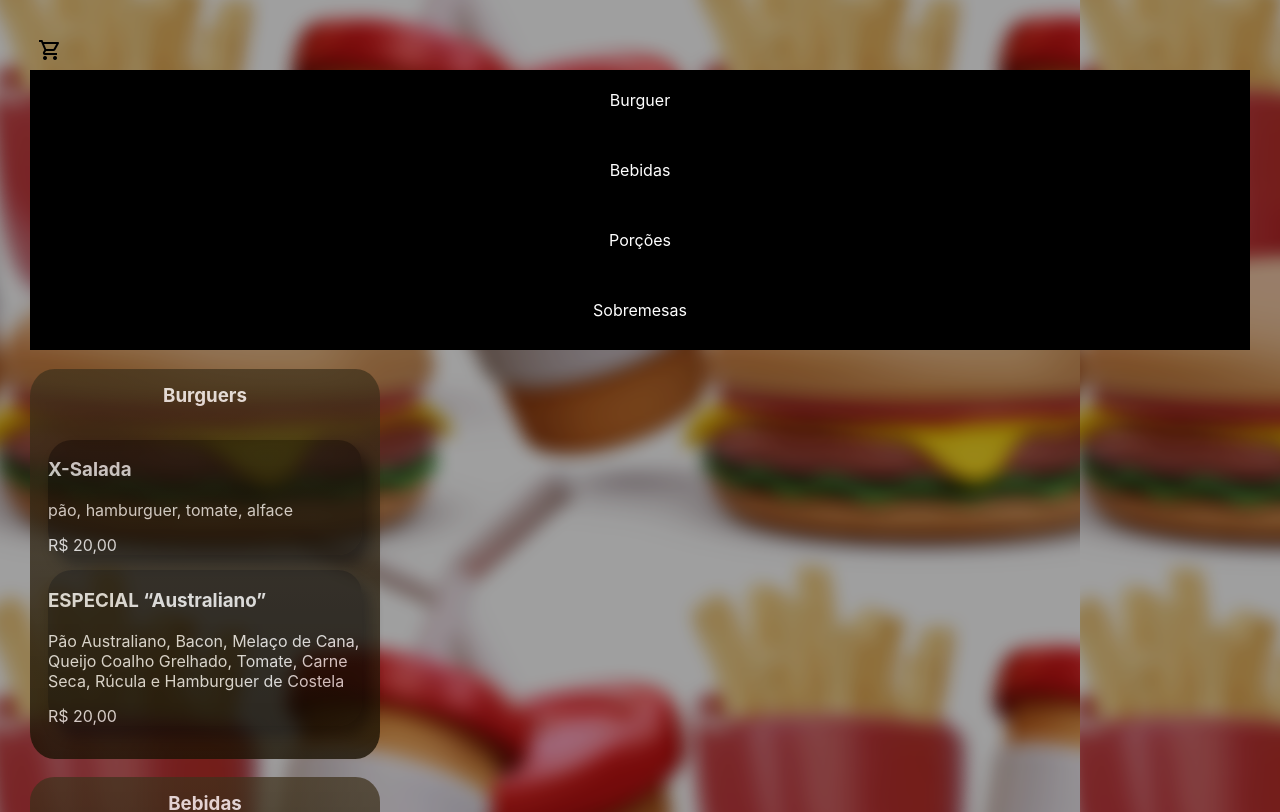
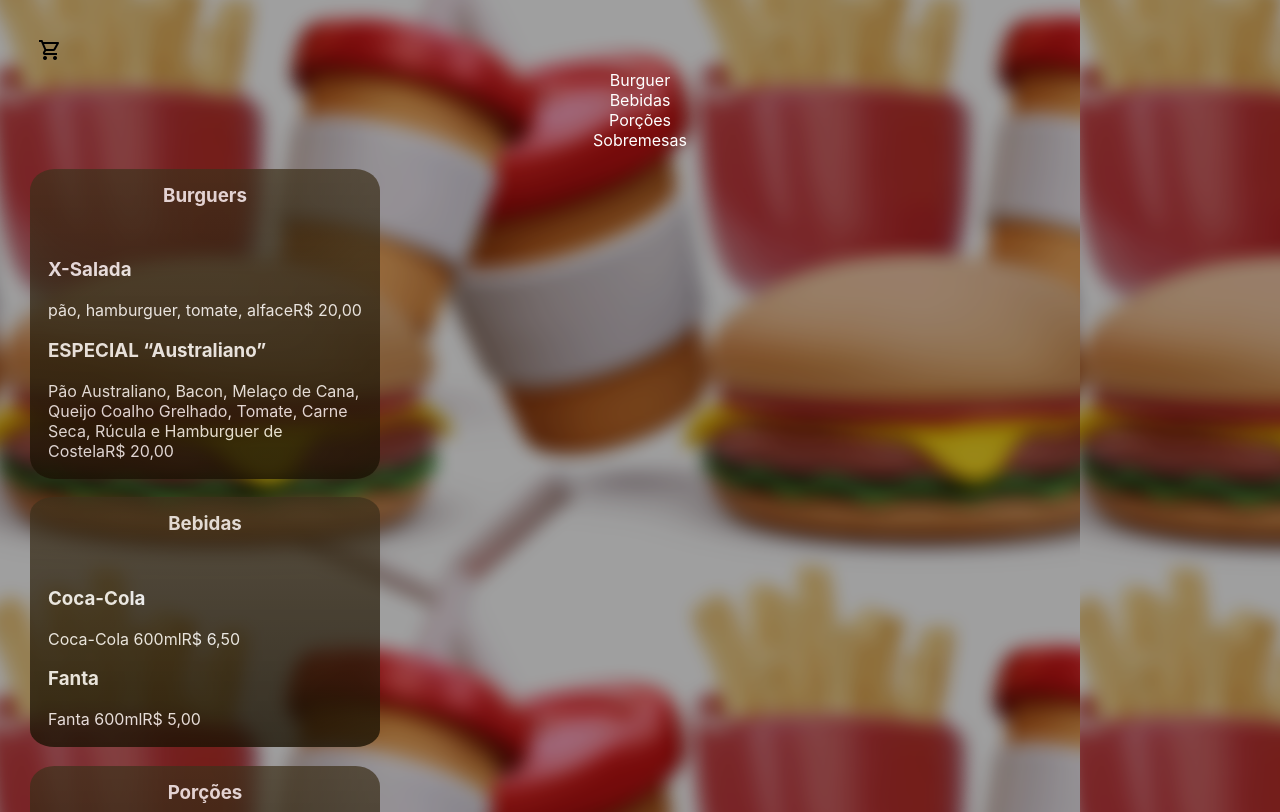
Before and after one commit to zZubat/Burguer-Night, a React (Create React App) app in the folder burguernight/: page / in a window 1280 px wide. Shown: the top 812 px of the page. Built offline with nearby package versions, Linux system fonts and the light colour scheme.

Commit message:
Att o styles

```diff
--- a/burguernight/src/componentes/TelaPrincipal/BoxBurguer/index.module.css
+++ b/burguernight/src/componentes/TelaPrincipal/BoxBurguer/index.module.css
@@ -1,15 +1,3 @@
-.produto {
-    box-shadow: 7px 10px 14px 1px rgba(0, 0, 0, 0.62);
-    -webkit-box-shadow: 7px 10px 14px 1px rgba(0, 0, 0, 0.62);
-    -moz-box-shadow: 7px 10px 14px 1px rgba(0, 0, 0, 0.62);
-    margin-bottom: 15px;
-    border-radius: 24px;
-    background: rgba(0, 0, 0, 0.5);
-    opacity: 0.9;
-    color: white;
-    display: flex;
-    flex-direction: column;
-}
 
 .preco {
     padding-top: 15px;
--- a/burguernight/src/componentes/TelaPrincipal/Navegação/index.module.css
+++ b/burguernight/src/componentes/TelaPrincipal/Navegação/index.module.css
@@ -1,10 +1,7 @@
 .Navegacao a{
     display: flex;
     justify-content: space-evenly;
-    background-color: black;
+    text-decoration: none;
     color: white;
-    text-decoration: none;
-    height: 50px ;
-    padding-top: 20px;
 
  }
```
